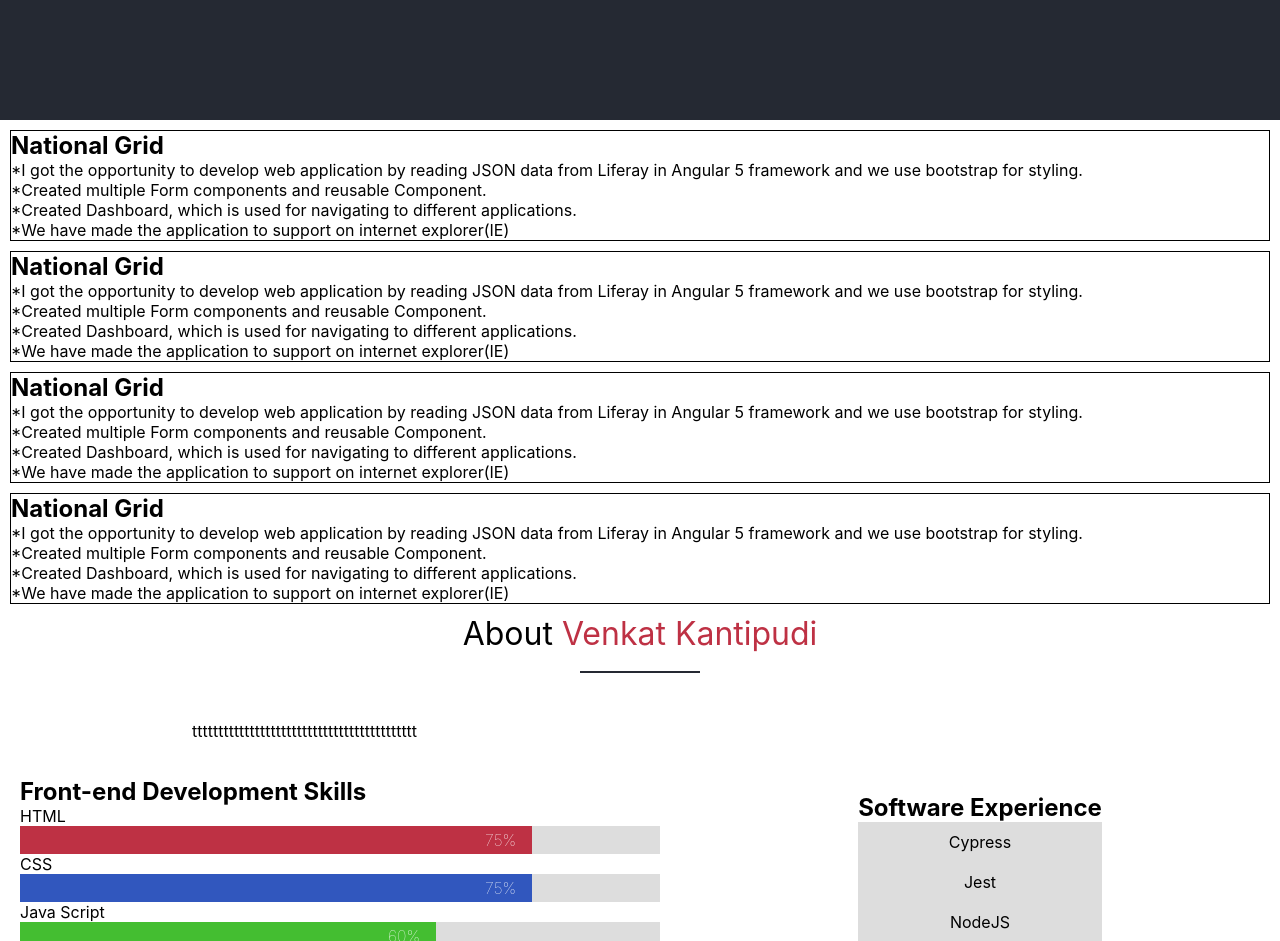
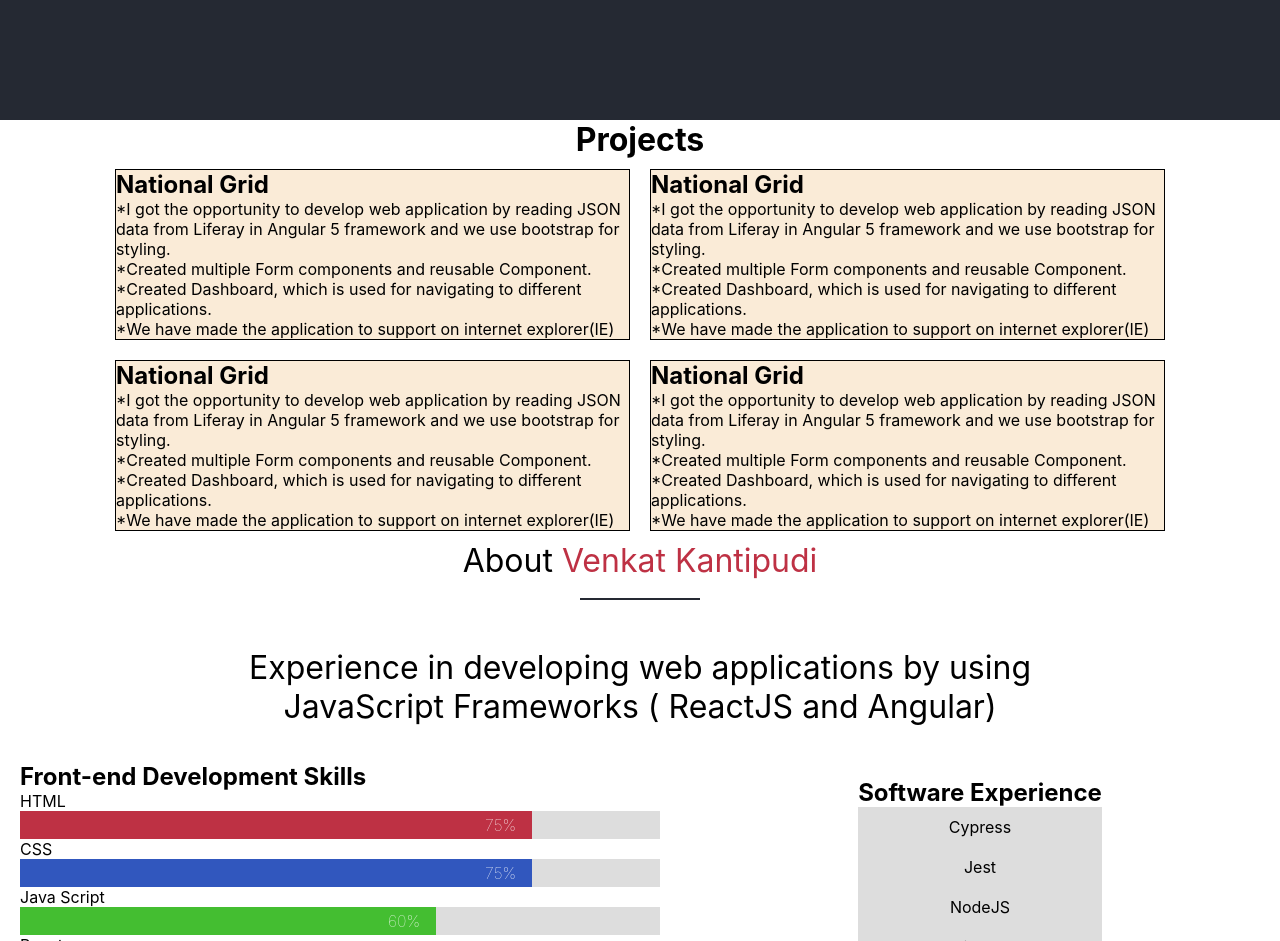
Before and after one commit to manisankar25/portfolio, a React (Create React App) app: page / in a window 1280 px wide. Shown: the part 680-1621 px from the top of the page. Built offline with nearby package versions, Linux system fonts and the light colour scheme.

Commit message:
added basic

```diff
--- a/src/components/projects.js
+++ b/src/components/projects.js
@@ -1,7 +1,10 @@
 import '../styles/portfolio.css';
+import React from 'react';
 
 const Project = () => {
     return (
+        <React.Fragment>
+            <h2 className='header'>Projects</h2>
             <div className="projectsSection">
                 <div className='projectContainer'>
                     <h2>National Grid</h2>
@@ -43,6 +46,7 @@
                     </div>
                 </div>
             </div>
+        </React.Fragment>
     )
 }
 export default Project;
--- a/src/components/skills.js
+++ b/src/components/skills.js
@@ -6,7 +6,7 @@
             <div className="header">About <span className="marker">Venkat Kantipudi</span></div>
             <div className="bar"></div>
             <div id="about-text">
-                <p>ttttttttttttttttttttttttttttttttttttttttttt</p>
+                <p className='header'>Experience in developing web applications by using JavaScript Frameworks ( ReactJS and Angular)</p>
             </div>
             <div className="about-skills">
                 <div className="forntend-skills">
--- a/src/styles/portfolio.css
+++ b/src/styles/portfolio.css
@@ -142,3 +142,16 @@
     border: 1px solid;
     margin: 10px;
 }
+
+.projectsSection {
+    display: flex;
+    flex-wrap: wrap;
+    justify-content: center;
+}
+
+.projectsSection > div {
+
+    width: 513px;
+    background-color:antiquewhite;
+
+}
```
Lines whose indentation alone changed are shown as unchanged.
